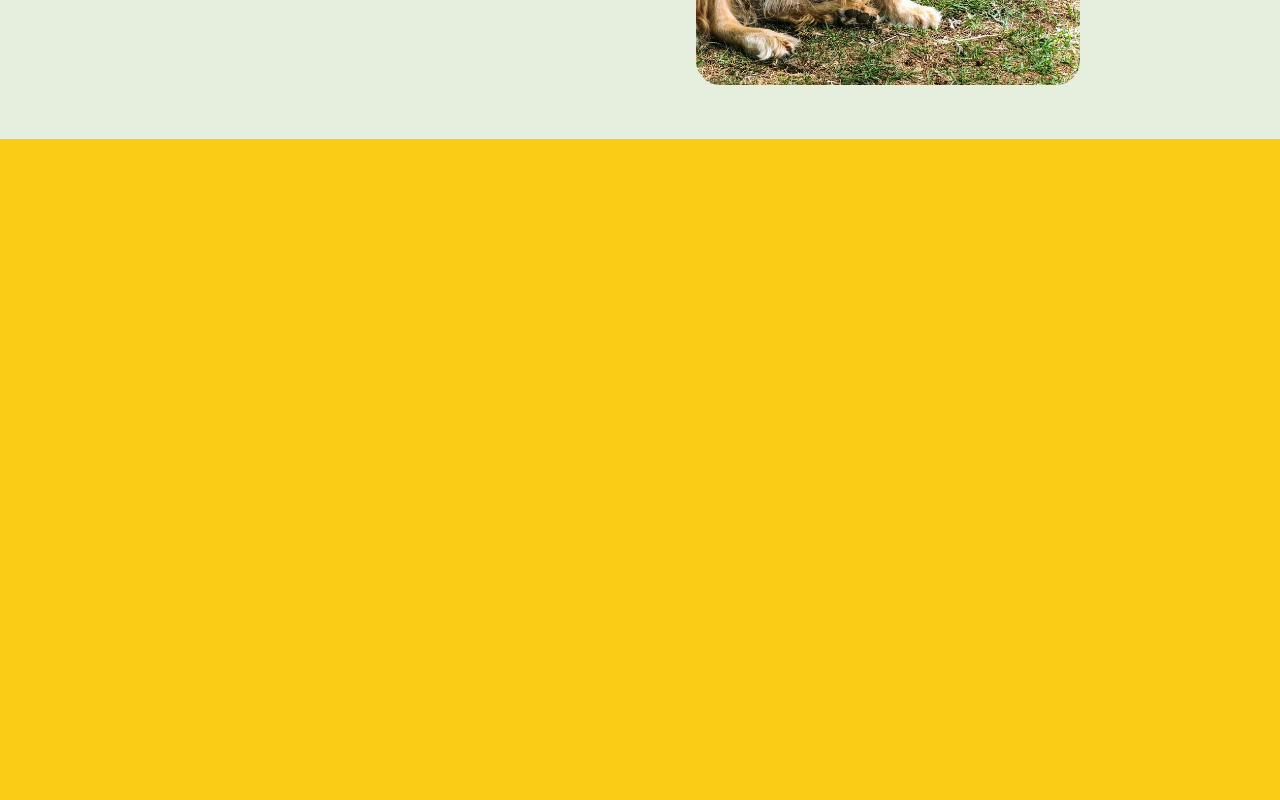
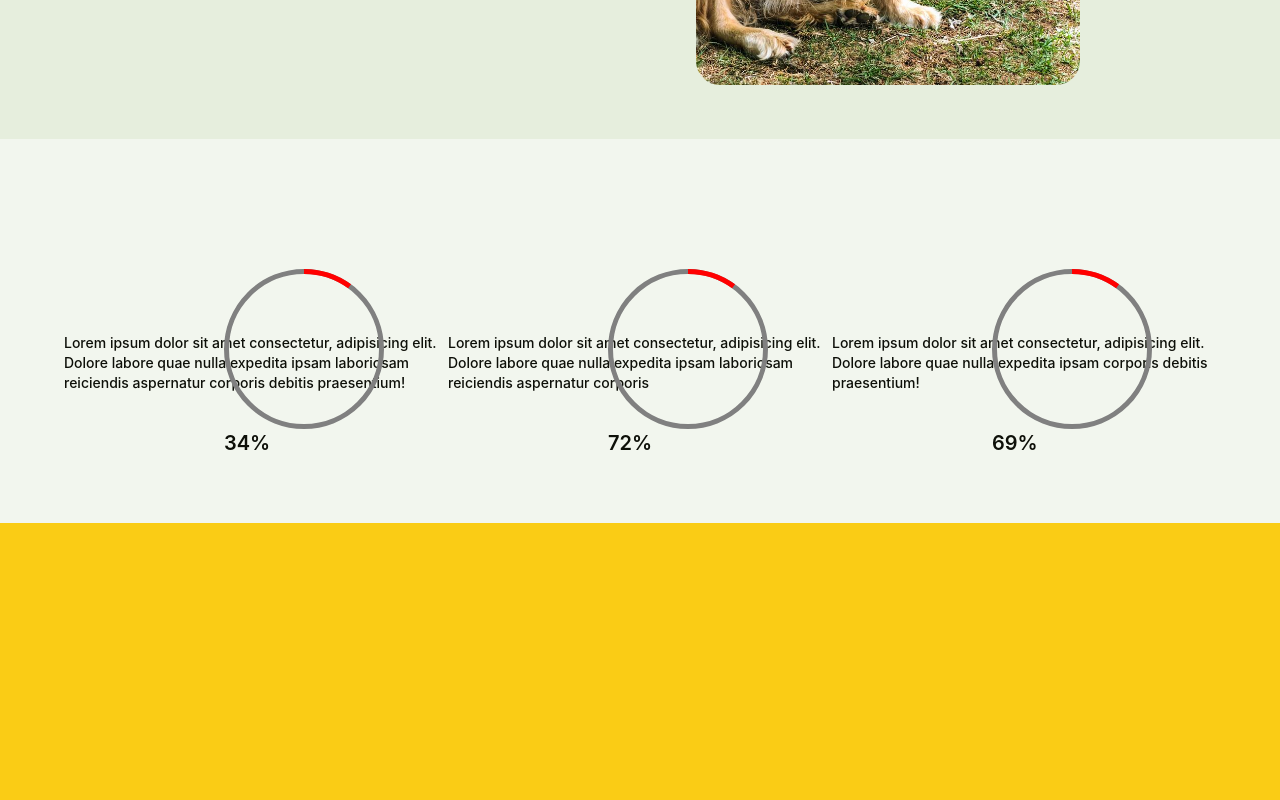
Before and after one commit to AlexanderNeo427/ISIT207-A3_Pet-Heaven, a React (Vite) app: page / in a window 1280 px wide. Shown: the part 1280-2080 px from the top of the page. Built offline with nearby package versions, Linux system fonts and the light colour scheme; no server answers.

Commit message:
Managed to make a re-usable parameterized component for drawing hollow svg circles

```diff
--- /dev/null
+++ b/src/components/PercentageCircle.tsx
@@ -0,0 +1,72 @@
+import React from 'react'
+
+interface SvgCircleProps {
+   radius: number
+
+   fillPercent: number
+   fillWidth: number
+   fillColor: string
+
+   bgWidth: number
+   bgColor: string
+}
+
+const SvgCircle: React.FC<SvgCircleProps> = props => {
+   const bgCircumference = 2 * Math.PI * (props.radius - props.bgWidth * 0.5)
+   const fillCircumference = 2 * Math.PI * (props.radius - props.fillWidth * 0.5)
+   const strokeDashoffset = fillCircumference * (1 - props.fillPercent / 100);
+
+   return (
+      <svg className='-rotate-90' width={props.radius * 2} height={props.radius * 2}>
+         <circle
+            r={props.radius - props.bgWidth * 0.5}
+            cx={props.radius}
+            cy={props.radius}
+            fill="transparent"
+            stroke={props.bgColor}
+            strokeWidth={props.bgWidth}
+            strokeDasharray={bgCircumference}
+         >
+         </circle>
+         <circle
+            r={props.radius - props.fillWidth * 0.5}
+            cx={props.radius}
+            cy={props.radius}
+            fill="transparent"
+            stroke={props.fillColor}
+            strokeWidth={props.fillWidth}
+            strokeDasharray={fillCircumference}
+            strokeDashoffset={strokeDashoffset}
+         >
+         </circle>
+      </svg>
+   )
+}
+
+interface PercentageCircleProps {
+   percentage: number
+   animTimeSeconds: number
+   statText: string
+}
+
+const PercentageCircle: React.FC<PercentageCircleProps> = props => {
+   return (
+      <div className='max-w-sm flex flex-col justify-center items-center'>
+         <div className='w-16 h-16'>
+            {/* <svg width="150" height="150">
+               <circle r="70" cx="75" cy="75" fill="transparent" stroke="lightgrey" stroke-width="0.5rem" stroke-dasharray="439.8" stroke-dashoffset="0"></circle>
+               <circle r="70" cx="75" cy="75" fill="transparent" stroke="blue" stroke-width="0.5rem" stroke-dasharray="439.8" stroke-dashoffset="99"></circle>
+            </svg> */}
+            <SvgCircle
+               radius={80} fillPercent={10}
+               fillWidth={5} fillColor='red'
+               bgWidth={5} bgColor='gray'
+            />
+            <span className='font-semibold text-xl'>{props.percentage}%</span>
+         </div>
+         <p className='font-medium text-sm'>{props.statText}</p>
+      </div>
+   )
+}
+
+export default PercentageCircle
--- /dev/null
+++ b/src/components/PetStatsSection.tsx
@@ -0,0 +1,32 @@
+import React from 'react'
+import PercentageCircle from './PercentageCircle'
+
+const PetStatsSection: React.FC = () => {
+   return (
+      <section className='min-h-96 flex justify-center items-center'>
+         <div className='
+            my-text-l
+            flex flex-col justify-start items-center
+            lg:flex-row lg:justify-center lg:items-start
+         '>
+            <PercentageCircle
+               percentage={34}
+               animTimeSeconds={2}
+               statText="Lorem ipsum dolor sit amet consectetur, adipisicing elit. Dolore labore quae nulla expedita ipsam laboriosam reiciendis aspernatur corporis debitis praesentium!"
+            />
+            <PercentageCircle
+               percentage={72}
+               animTimeSeconds={2}
+               statText="Lorem ipsum dolor sit amet consectetur, adipisicing elit. Dolore labore quae nulla expedita ipsam laboriosam reiciendis aspernatur corporis"
+            />
+            <PercentageCircle
+               percentage={69}
+               animTimeSeconds={2}
+               statText="Lorem ipsum dolor sit amet consectetur, adipisicing elit. Dolore labore quae nulla expedita ipsam corporis debitis praesentium!"
+            />
+         </div>
+      </section>
+   )
+}
+
+export default PetStatsSection
--- a/src/pages/HomePage.tsx
+++ b/src/pages/HomePage.tsx
@@ -2,18 +2,20 @@ import React from 'react'
 import Navbar from '../components/Navbar'
 import HeroSection from '../components/HeroSection'
 import AboutUsSection from '../components/AboutUsSection'
+import PetStatsSection from '../components/PetStatsSection'
 
 const HomePage: React.FC = () => {
    return (
-      <>
+      <main>
          <Navbar />
          <HeroSection />
          <AboutUsSection />
+         <PetStatsSection />
 
          <section className='h-screen bg-yellow-400'></section>
          <section className='h-screen bg-red-500'></section>
          <footer className='h-96 bg-black'></footer>
-      </>
+      </main>
    )
 }
 
```
